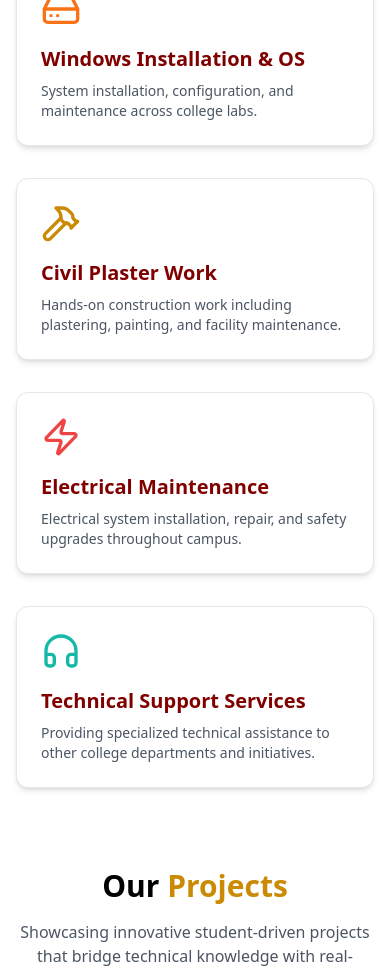
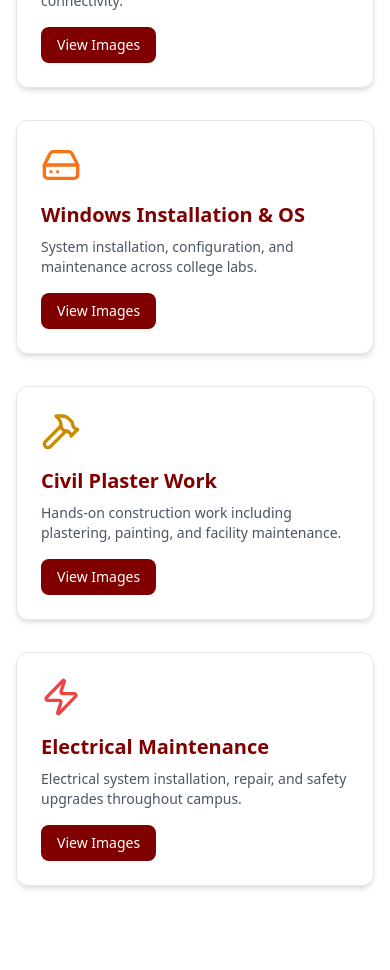
Before and after one commit to ganeshvgs/kpt-tech, a React (Create React App) app: page / in a window 390 px wide. Shown: the part 2480-3450 px from the top of the page. Built offline with nearby package versions, Linux system fonts and the light colour scheme.

Commit message:
Update Projects.js

```diff
--- a/src/pages/Projects.js
+++ b/src/pages/Projects.js
@@ -1,7 +1,93 @@
-import React from "react";
-import { Wrench, Monitor, Wifi, HardDrive, Hammer, Zap, Headphones } from "lucide-react";
+import React, { useState } from "react";
+import { Wrench, Monitor, Wifi, HardDrive, Hammer, Zap } from "lucide-react";
 
 const Projects = () => {
+  const [selectedImages, setSelectedImages] = useState([]);
+  const [currentIndex, setCurrentIndex] = useState(0);
+  const [isOpen, setIsOpen] = useState(false);
+
+  // Activities with image links
+  const activities = [
+    {
+      icon: <Wrench className="w-10 h-10 text-green-500 mb-4" />,
+      title: "Interlock Manufacturing",
+      desc: "Designing and producing eco-friendly interlocking bricks for sustainable construction projects.",
+      images: [
+        "https://via.placeholder.com/600x400?text=Interlock+1",
+        "https://via.placeholder.com/600x400?text=Interlock+2",
+      ],
+    },
+    {
+      icon: <Monitor className="w-10 h-10 text-blue-500 mb-4" />,
+      title: "Computer Troubleshooting",
+      desc: "Maintenance and repair of college PC systems, ensuring optimal performance.",
+      images: [
+        "https://github.com/ganeshvgs/images/blob/main/WhatsApp%20Image%202025-09-11%20at%2022.27.22_fa3075fe.jpg?raw=true",
+        "https://github.com/ganeshvgs/images/blob/main/WhatsApp%20Image%202025-09-11%20at%2022.27.22_3ddc17e9.jpg?raw=true",
+      ],
+    },
+    {
+      icon: <Wifi className="w-10 h-10 text-purple-500 mb-4" />,
+      title: "Network Connection Setup",
+      desc: "Installing and configuring Ethernet infrastructure for seamless campus connectivity.",
+      images: [
+        "https://via.placeholder.com/600x400?text=Network+1",
+        "https://via.placeholder.com/600x400?text=Network+2",
+      ],
+    },
+    {
+      icon: <HardDrive className="w-10 h-10 text-orange-500 mb-4" />,
+      title: "Windows Installation & OS",
+      desc: "System installation, configuration, and maintenance across college labs.",
+      images: [
+        "https://via.placeholder.com/600x400?text=Windows+1",
+        "https://via.placeholder.com/600x400?text=Windows+2",
+      ],
+    },
+    {
+      icon: <Hammer className="w-10 h-10 text-yellow-600 mb-4" />,
+      title: "Civil Plaster Work",
+      desc: "Hands-on construction work including plastering, painting, and facility maintenance.",
+      images: [
+        "https://via.placeholder.com/600x400?text=Civil+1",
+        "https://via.placeholder.com/600x400?text=Civil+2",
+      ],
+    },
+    {
+      icon: <Zap className="w-10 h-10 text-red-500 mb-4" />,
+      title: "Electrical Maintenance",
+      desc: "Electrical system installation, repair, and safety upgrades throughout campus.",
+      images: [
+        "https://via.placeholder.com/600x400?text=Electrical+1",
+        "https://via.placeholder.com/600x400?text=Electrical+2",
+      ],
+    },
+  ];
+
+  const openModal = (images) => {
+    setSelectedImages(images);
+    setCurrentIndex(0);
+    setIsOpen(true);
+  };
+
+  const closeModal = () => {
+    setIsOpen(false);
+    setSelectedImages([]);
+    setCurrentIndex(0);
+  };
+
+  const nextImage = () => {
+    setCurrentIndex((prev) =>
+      prev === selectedImages.length - 1 ? 0 : prev + 1
+    );
+  };
+
+  const prevImage = () => {
+    setCurrentIndex((prev) =>
+      prev === 0 ? selectedImages.length - 1 : prev - 1
+    );
+  };
+
   return (
     <section className="py-16">
       <div className="max-w-6xl mx-auto px-4 text-center">
@@ -16,65 +102,24 @@
 
         {/* Activities Grid */}
         <div className="grid md:grid-cols-3 sm:grid-cols-2 gap-8 mb-20">
-          <div className="bg-white border border-gray-200 p-6 rounded-xl shadow-md text-left hover:shadow-lg transition">
-            <Wrench className="w-10 h-10 text-green-500 mb-4" />
-            <h3 className="font-bold text-xl mb-2 text-[#800000]">Interlock Manufacturing</h3>
-            <p className="text-gray-600 text-sm">
-              Designing and producing eco-friendly interlocking bricks for sustainable
-              construction projects.
-            </p>
+          {activities.map((activity, index) => (
+            <div
+              key={index}
+              className="bg-white border border-gray-200 p-6 rounded-xl shadow-md text-left hover:shadow-lg transition"
+            >
+              {activity.icon}
+              <h3 className="font-bold text-xl mb-2 text-[#800000]">
+                {activity.title}
+              </h3>
+              <p className="text-gray-600 text-sm">{activity.desc}</p>
+              <button
+                onClick={() => openModal(activity.images)}
+                className="mt-4 px-4 py-2 text-sm bg-[#800000] text-white rounded-lg hover:bg-[#a00000] transition"
+              >
+                View Images
+              </button>
             </div>
-
-          <div className="bg-white border border-gray-200 p-6 rounded-xl shadow-md text-left hover:shadow-lg transition">
-            <Monitor className="w-10 h-10 text-blue-500 mb-4" />
-            <h3 className="font-bold text-xl mb-2 text-[#800000]">Computer Troubleshooting</h3>
-            <p className="text-gray-600 text-sm">
-              Maintenance and repair of college PC systems, ensuring optimal performance.
-            </p>
-          </div>
-
-          <div className="bg-white border border-gray-200 p-6 rounded-xl shadow-md text-left hover:shadow-lg transition">
-            <Wifi className="w-10 h-10 text-purple-500 mb-4" />
-            <h3 className="font-bold text-xl mb-2 text-[#800000]">Network Connection Setup</h3>
-            <p className="text-gray-600 text-sm">
-              Installing and configuring Ethernet infrastructure for seamless campus
-              connectivity.
-            </p>
-          </div>
-
-          <div className="bg-white border border-gray-200 p-6 rounded-xl shadow-md text-left hover:shadow-lg transition">
-            <HardDrive className="w-10 h-10 text-orange-500 mb-4" />
-            <h3 className="font-bold text-xl mb-2 text-[#800000]">Windows Installation & OS</h3>
-            <p className="text-gray-600 text-sm">
-              System installation, configuration, and maintenance across college labs.
-            </p>
-          </div>
-
-          <div className="bg-white border border-gray-200 p-6 rounded-xl shadow-md text-left hover:shadow-lg transition">
-            <Hammer className="w-10 h-10 text-yellow-600 mb-4" />
-            <h3 className="font-bold text-xl mb-2 text-[#800000]">Civil Plaster Work</h3>
-            <p className="text-gray-600 text-sm">
-              Hands-on construction work including plastering, painting, and facility
-              maintenance.
-            </p>
-          </div>
-
-          <div className="bg-white border border-gray-200 p-6 rounded-xl shadow-md text-left hover:shadow-lg transition">
-            <Zap className="w-10 h-10 text-red-500 mb-4" />
-            <h3 className="font-bold text-xl mb-2 text-[#800000]">Electrical Maintenance</h3>
-            <p className="text-gray-600 text-sm">
-              Electrical system installation, repair, and safety upgrades throughout campus.
-            </p>
-          </div>
-
-          <div className="bg-white border border-gray-200 p-6 rounded-xl shadow-md text-left hover:shadow-lg transition md:col-span-3">
-            <Headphones className="w-10 h-10 text-teal-500 mb-4" />
-            <h3 className="font-bold text-xl mb-2 text-[#800000]">Technical Support Services</h3>
-            <p className="text-gray-600 text-sm">
-              Providing specialized technical assistance to other college departments and
-              initiatives.
-            </p>
-          </div>
+          ))}
         </div>
 
         {/* ================= Projects Section ================= */}
@@ -87,28 +132,95 @@
 </p>
 
 <div className="grid md:grid-cols-3 sm:grid-cols-2 gap-8">
-          <div className="bg-white border border-gray-200 p-6 rounded-xl shadow-md hover:shadow-lg transition">
-            <h3 className="font-bold text-xl mb-2 text-[#800000]">Smart Irrigation System</h3>
+  {/* Project 1 */}
+  <div className="bg-white border border-gray-200 rounded-xl shadow-md hover:shadow-lg transition overflow-hidden">
+    <img
+      src="https://github.com/ganeshvgs/images/blob/main/Screenshot%202025-09-11%20124554.png?raw=true"
+      alt="Photo Podium"
+      className="w-full h-48 object-cover"
+    />
+    <div className="p-6">
+      <h3 className="font-bold text-xl mb-2 text-[#800000]">Photo Podium</h3>
       <p className="text-gray-600 text-sm">
-              IoT-based water management system for efficient farming.
+        Construction of Open Stage and Photo Podium at KPT College Main Building Entrance.
       </p>
     </div>
+  </div>
 
-          <div className="bg-white border border-gray-200 p-6 rounded-xl shadow-md hover:shadow-lg transition">
-            <h3 className="font-bold text-xl mb-2 text-[#800000]">Mini CNC Machine</h3>
+  {/* Project 2 */}
+  <div className="bg-white border border-gray-200 rounded-xl shadow-md hover:shadow-lg transition overflow-hidden">
+    <img
+      src="https://github.com/ganeshvgs/images/blob/main/Screenshot%202025-09-15%20123539.png?raw=true"
+      alt="Illuminated College Logo"
+      className="w-full h-48 object-cover"
+    />
+    <div className="p-6">
+      <h3 className="font-bold text-xl mb-2 text-[#800000]">Illuminated College Logo</h3>
       <p className="text-gray-600 text-sm">
-              Student-built CNC machine for precision cutting and design.
+        Installation of an Illuminated College Logo at KPT College Main Building Entrance.
       </p>
     </div>
+  </div>
 
-          <div className="bg-white border border-gray-200 p-6 rounded-xl shadow-md hover:shadow-lg transition">
-            <h3 className="font-bold text-xl mb-2 text-[#800000]">Campus Power Monitoring</h3>
+  {/* Project 3 */}
+  <div className="bg-white border border-gray-200 rounded-xl shadow-md hover:shadow-lg transition overflow-hidden">
+    <img
+      src="https://github.com/ganeshvgs/images/blob/main/WhatsApp%20Image%202025-09-06%20at%2017.50.34_ce48482a.jpg?raw=true"
+      alt="Pathway to Dignity"
+      className="w-full h-48 object-cover"
+    />
+    <div className="p-6">
+      <h3 className="font-bold text-xl mb-2 text-[#800000]">Pathway to Dignity</h3>
       <p className="text-gray-600 text-sm">
-              A real-time monitoring system to track and optimize campus electricity usage.
+        This project aims to construct a safe pathway and proper drainage system to ensure easy access and hygienic surroundings for the girls’ washroom.
       </p>
     </div>
   </div>
 </div>
+      </div>
+
+      {/* Popup Modal with Slider */}
+      {isOpen && (
+        <div className="fixed inset-0 bg-black bg-opacity-70 flex items-center justify-center z-50">
+          <div className="relative bg-white p-6 rounded-xl max-w-3xl w-full flex flex-col items-center">
+            {/* Close button */}
+            <button
+              className="absolute top-2 right-2 text-gray-700 hover:text-red-500 text-xl"
+              onClick={closeModal}
+            >
+              ✕
+            </button>
+
+            {/* Image */}
+            <img
+              src={selectedImages[currentIndex]}
+              alt="Activity"
+              className="rounded-lg shadow-md max-h-[70vh] object-contain"
+            />
+
+            {/* Controls */}
+            <div className="flex justify-between w-full mt-4">
+              <button
+                onClick={prevImage}
+                className="px-4 py-2 bg-gray-200 hover:bg-gray-300 rounded-lg"
+              >
+                ◀ Prev
+              </button>
+              <button
+                onClick={nextImage}
+                className="px-4 py-2 bg-gray-200 hover:bg-gray-300 rounded-lg"
+              >
+                Next ▶
+              </button>
+            </div>
+
+            {/* Counter */}
+            <p className="mt-2 text-sm text-gray-600">
+              {currentIndex + 1} / {selectedImages.length}
+            </p>
+          </div>
+        </div>
+      )}
     </section>
   );
 };
```
Lines whose indentation alone changed are shown as unchanged.
